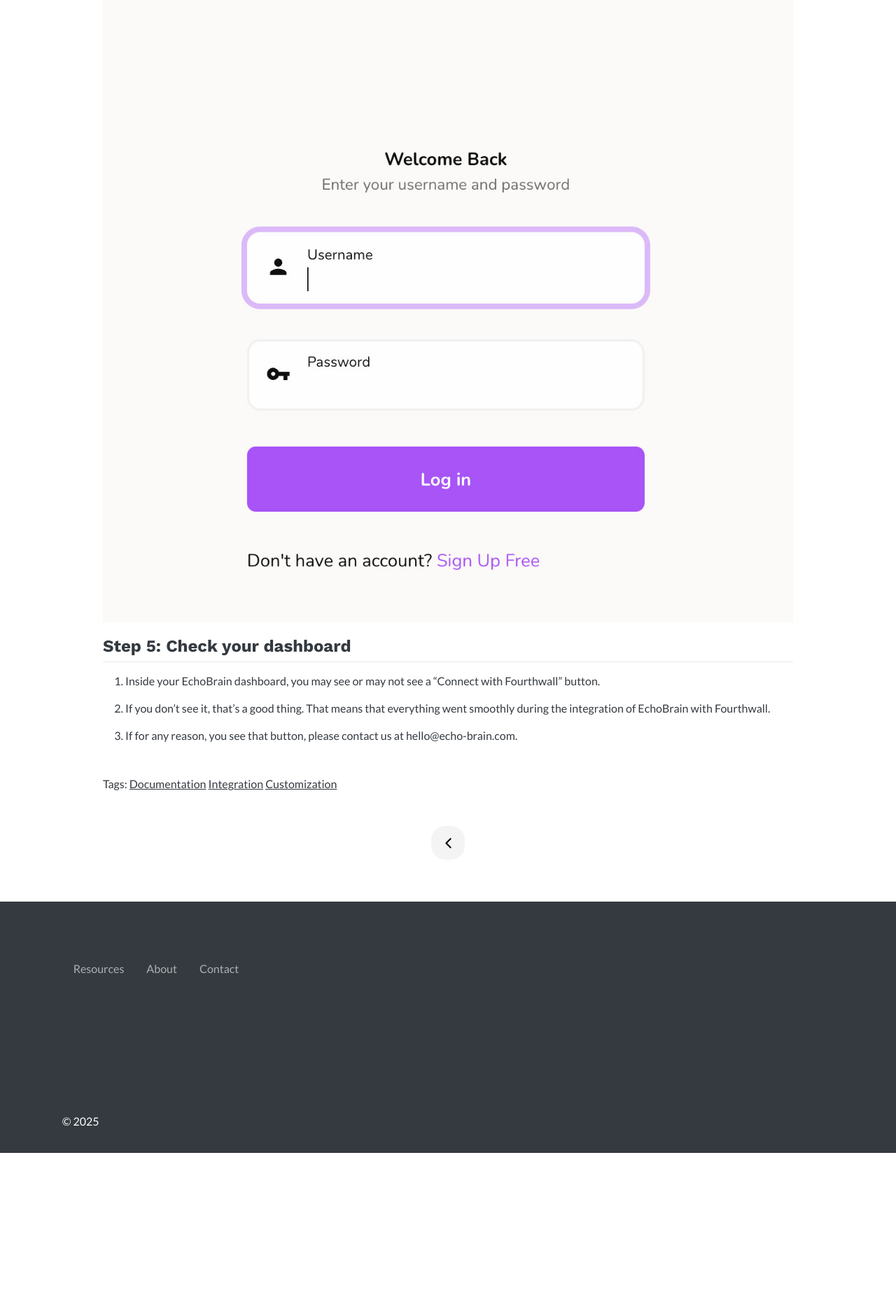
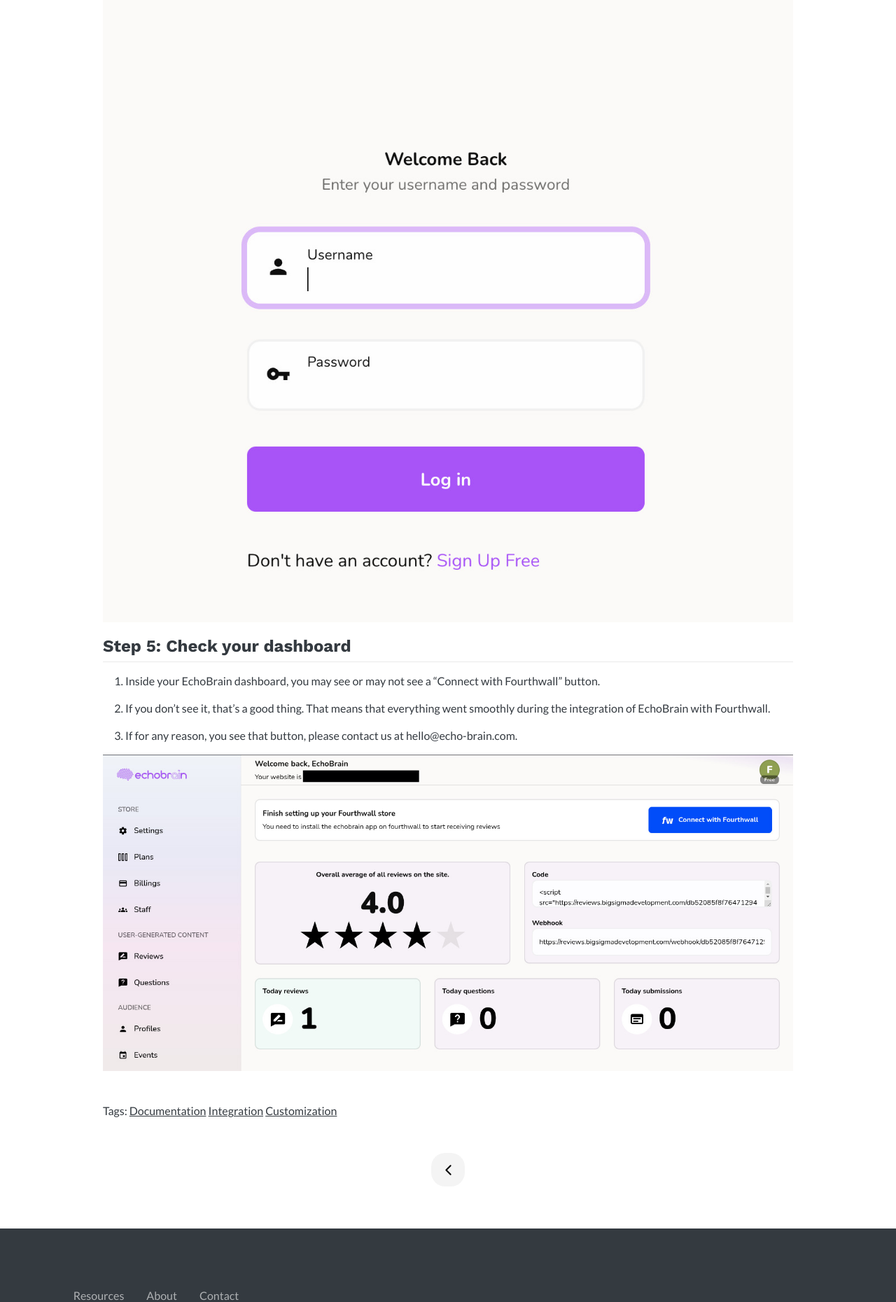
Before and after one commit to echo-brain/echo-brain.github.io, a Jekyll site: the page built from _posts/2025-02-11-fourthwall-integration-quick-start-guide.md, in a window 1280 px wide. Shown: the part 4540-6400 px from the top of the page at 70% size. Built offline with Jekyll 4.4.1, drawn with Linux system fonts in a browser that asks for light colours; before the commit the page ends 6187 px from its top, so only the background shows below that.

Commit message:
Update 2025-02-11-fourthwall-integration-quick-start-guide.md

```diff
--- a/_posts/2025-02-11-fourthwall-integration-quick-start-guide.md
+++ b/_posts/2025-02-11-fourthwall-integration-quick-start-guide.md
@@ -81,3 +81,6 @@
 2. If you don't see it, that's a good thing. That means that everything went smoothly during the integration of EchoBrain with Fourthwall.
 
 3. If for any reason, you see that button, please contact us at hello@echo-brain.com.
+
+
+![EchoBrain dashboard](/assets/posts/new_echobrain_dashboard.jpg)
```
